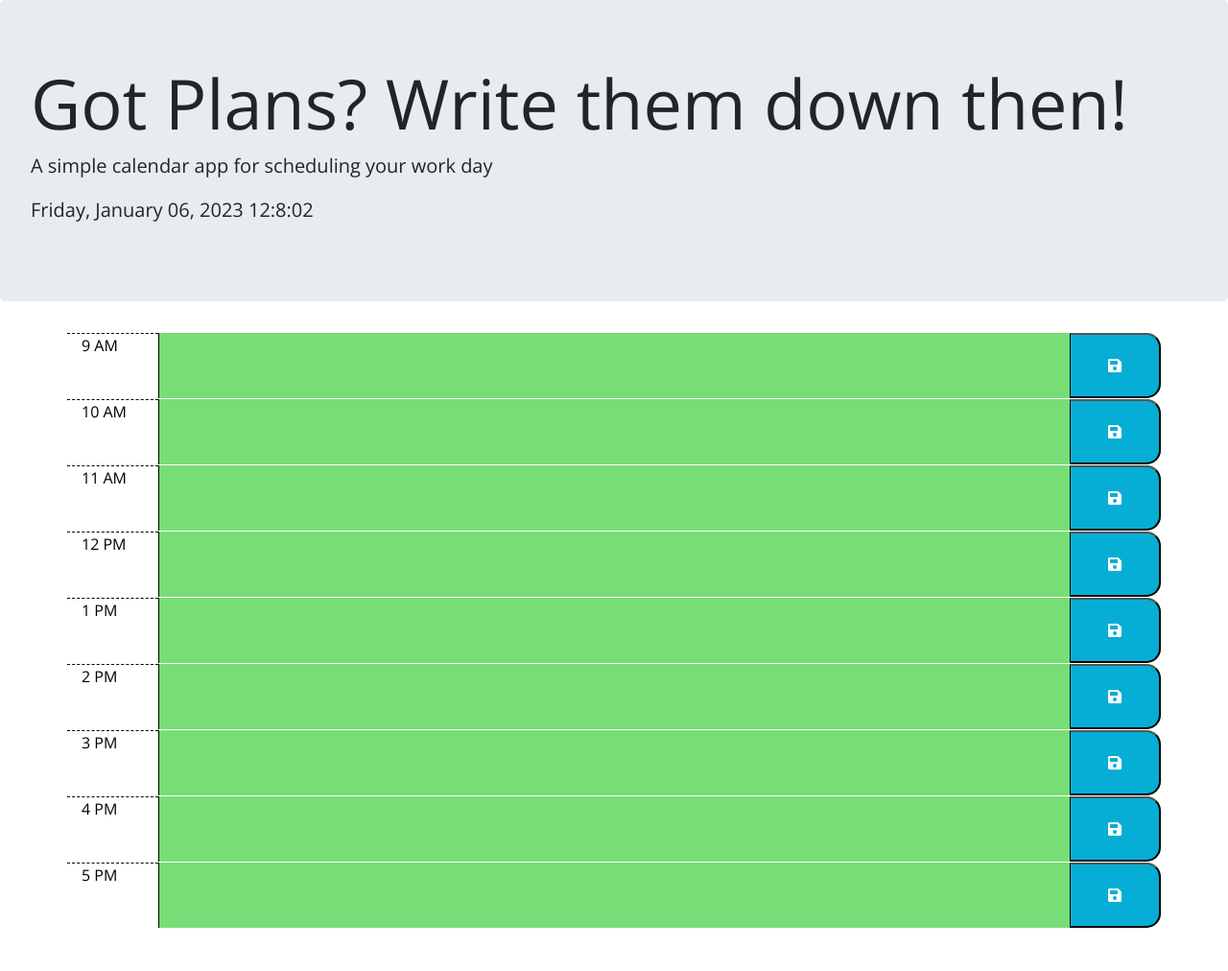
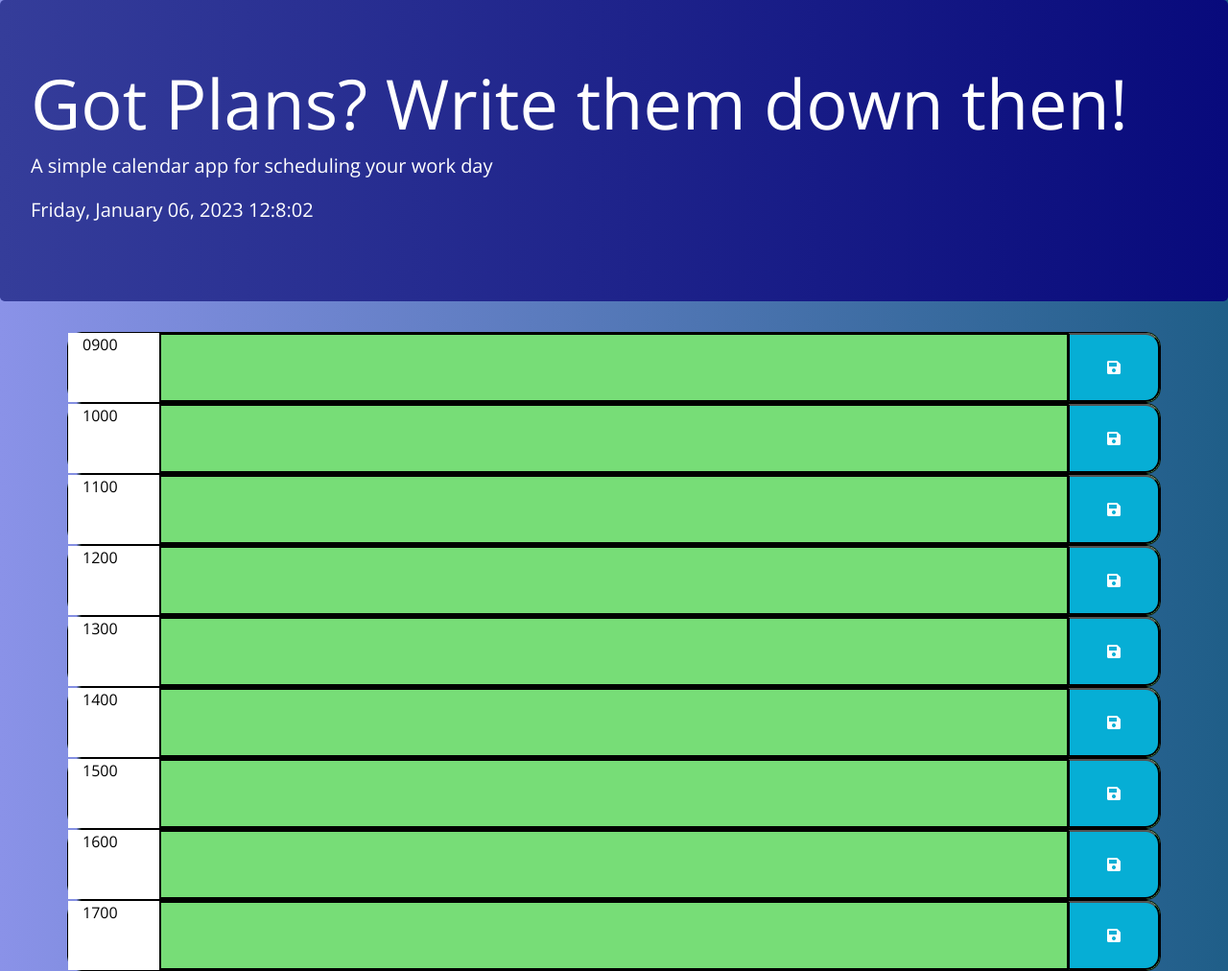
Before and after one commit to paullsshin/daily-planning, a plain HTML site: page index.html in a window 1280 px wide. Shown: the whole page at 96% size. Before the commit the page ends 967 px from the top, so only its background shows below. Drawn offline with nearby package versions, Linux system fonts and the light colour scheme.

Commit message:
added changes to css and added some comments to the files

```diff
--- a/Assets/style.css
+++ b/Assets/style.css
@@ -1,14 +1,21 @@
 body {
     font-family: 'Open Sans', sans-serif;
     font-size: 16px;
+    /* trying to add some more color to the page */
+    background: linear-gradient(90deg, rgb(138, 146, 232)0%, rgb(31, 94, 136) 100%);
   }
-
+/* targets the heading */
+  .jumbotron {
+    color: white;
+    background: linear-gradient(90deg, rgb(53, 61, 154)0%, rgb(8, 10, 124) 100%);
+  }
+  /* targets the middle bars of the planner */
   textarea {
     background: transparent;
     border: none;
     resize: none;
     color: #000000;
-    border-left: 1px solid black;
+    border: 2px solid black;
     padding: 10px;
   }
 
@@ -21,13 +28,14 @@ body {
   }
 
   .row {
-    border-top: 1px solid white;
+    border: 1px solid black;
   }
 
   .hour {
     background-color: #ffffff;
     color: #000000;
-    border-top: 1px dashed #000000;
+    /* wasnt fond of the dashed lines so i took them out */
+    /* border-top: 1px dashed #000000; */
   }
 
   .past {
--- a/index.html
+++ b/index.html
@@ -23,63 +23,66 @@
   </head>
 
   <body>
+    <!-- this portion is for the top container of the page -->
     <header class="jumbotron">
       <h1 class="display-3">Got Plans? Write them down then!</h1>
       <p class="lead">A simple calendar app for scheduling your work day</p>
       <p id="currentDay" class="lead"></p>
     </header>
+    <!-- this code targets the time blocks -->
+    <!-- each time block containers the time slots and a save button -->
     <div class="container">
       <div class="row time-block" id="9">
-        <div class="col-1 hour">9 AM</div>
+        <div class="col-1 hour">0900</div>
         <textarea class="col-10 schedule"></textarea>
         <button class="col-1 saveBtn">
             <i class="fas fa-save" aria-hidden="true"></i>
         </button>
       </div>
       <div class="row time-block" id="10">
-        <div class="col-1 hour">10 AM</div>
+        <div class="col-1 hour">1000</div>
         <textarea class="col-10 schedule"></textarea>
         <button class="col-1 saveBtn"><i class="fas fa-save" aria-hidden="true"></i>
         </button>
       </div>
       <div class="row time-block" id="11">
-        <div class="col-1 hour">11 AM</div>
+        <div class="col-1 hour">1100</div>
         <textarea class="col-10 schedule"></textarea>
         <button class="col-1 saveBtn"><i class="fas fa-save" aria-hidden="true"></i>
         </button>
       </div>
       <div class="row time-block" id="12">
-        <div class="col-1 hour">12 PM</div>
+        <div class="col-1 hour">1200</div>
         <textarea class="col-10 schedule"></textarea>
         <button class="col-1 saveBtn"><i class="fas fa-save" aria-hidden="true"></i>
         </button>
       </div>
       <div class="row time-block" id="13">
-        <div class="col-1 hour">1 PM</div>
+        <div class="col-1 hour">1300</div>
         <textarea class="col-10 schedule"></textarea>
         <button class="col-1 saveBtn"><i class="fas fa-save" aria-hidden="true"></i>
         </button>
       </div>
       <div class="row time-block" id="14">
-        <div class="col-1 hour">2 PM</div>
+        <div class="col-1 hour">1400</div>
         <textarea class="col-10 schedule"></textarea>
         <button class="col-1 saveBtn"><i class="fas fa-save" aria-hidden="true"></i>
         </button>
       </div>
       <div class="row time-block" id="15">
-        <div class="col-1 hour">3 PM</div>
+        <div class="col-1 hour">1500</div>
         <textarea class="col-10 schedule"></textarea>
         <button class="col-1 saveBtn"><i class="fas fa-save" aria-hidden="true"></i>
         </button>
       </div>
       <div class="row time-block" id="16">
-        <div class="col-1 hour">4 PM</div>
+        <div class="col-1 hour">1600</div>
         <textarea class="col-10 schedule"></textarea>
         <button class="col-1 saveBtn"><i class="fas fa-save" aria-hidden="true"></i>
         </button>
       </div>
       <div class="row time-block" id="17">
-        <div class="col-1 hour">5 PM</div>
+        <div class="col-1 hour">1700</div>
         <textarea class="col-10 schedule"></textarea>
         <button class="col-1 saveBtn"><i class="fas fa-save" aria-hidden="true"></i>
         </button>
```
Also changed, not shown: Assets/script.js (+9 -4 lines).
